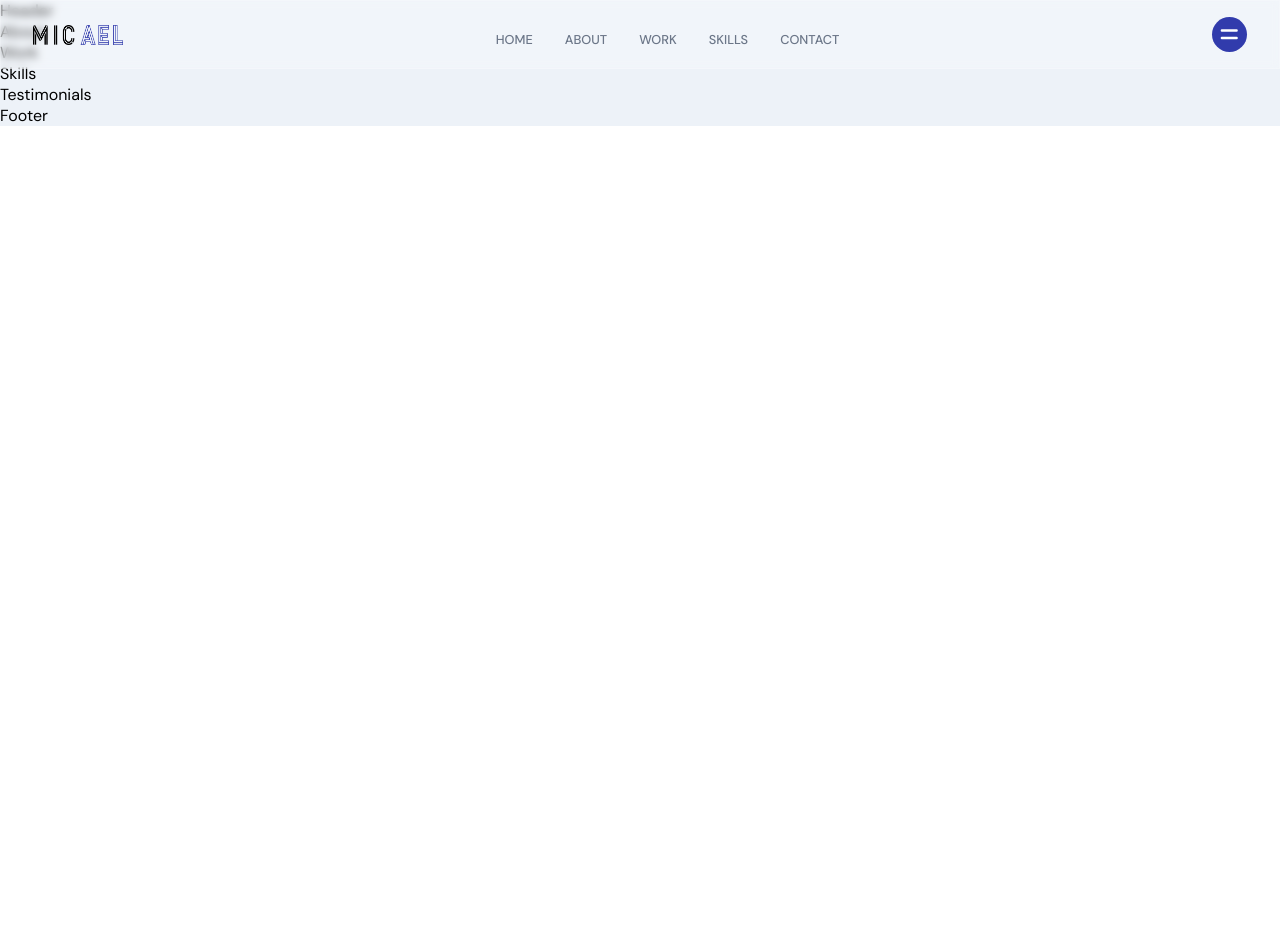
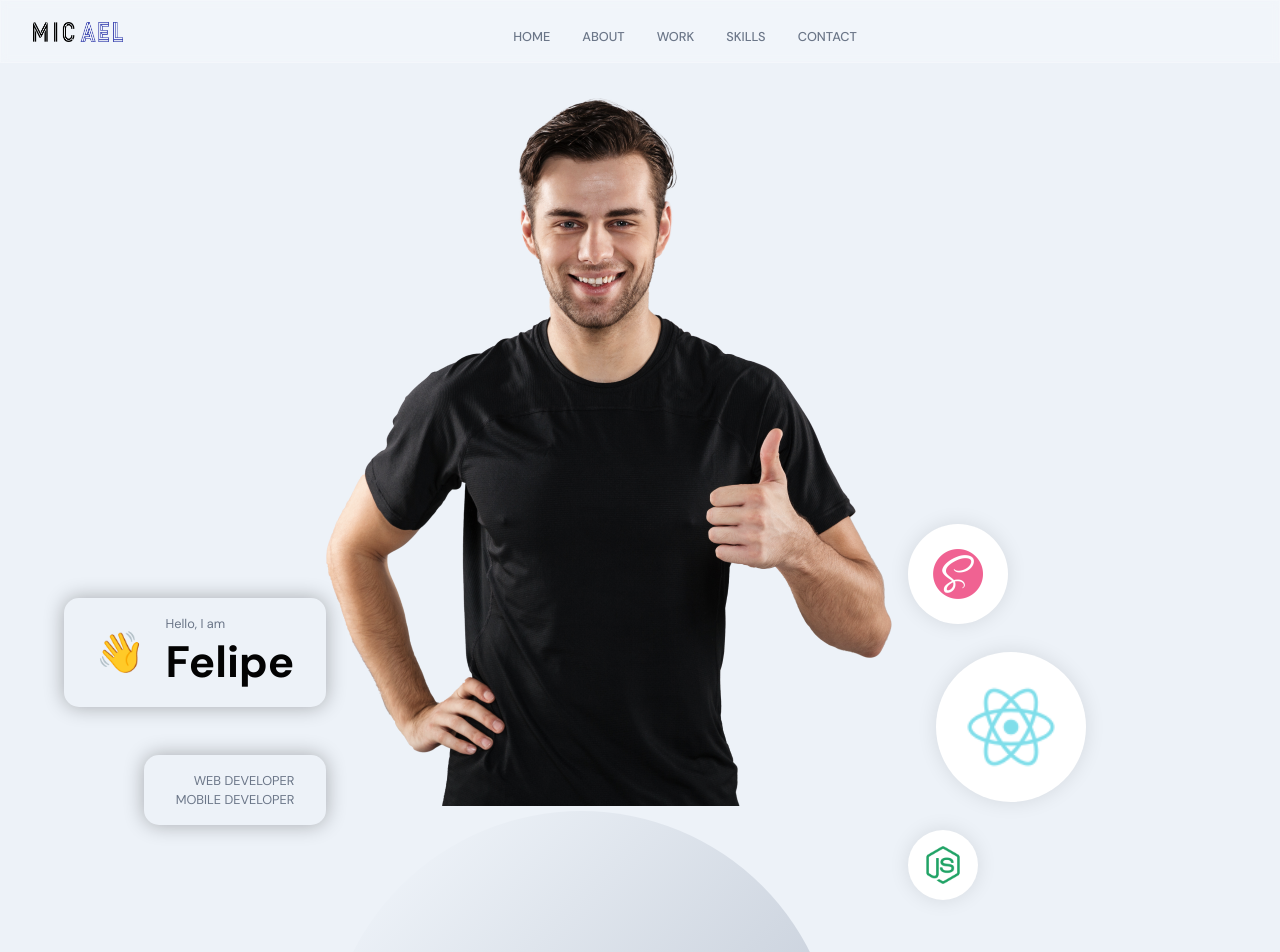
Before and after one commit to FelipeMDantas/Portfolio, a React (Create React App) app in the folder frontend_react/: page / in a window 1280 px wide. Shown: the top 952 px of the page. Before the commit the page ends 800 px from the top, so only its background shows below. Built offline with nearby package versions, Linux system fonts and the light colour scheme.

Commit message:
Header container development.

```diff
--- a/frontend_react/src/components/Navbar/Navbar.scss
+++ b/frontend_react/src/components/Navbar/Navbar.scss
@@ -116,6 +116,39 @@
 
     ul {
       list-style: none;
+      margin: 0;
+      padding: 0;
+      height: 100%;
+      width: 100%;
+      display: flex;
+      justify-content: flex-start;
+      align-items: flex-start;
+      flex-direction: column;
+
+      li {
+        margin: 1rem;
+
+        a {
+          color: var(--gray-color);
+          text-decoration: none;
+          font-size: 1rem;
+          text-transform: uppercase;
+          font-weight: 500;
+          transition: all 0.3 ease-in-out;
+
+          &:hover {
+            color: var(--secondary-color);
+          }
+        }
+      }
+    }
+
+    @media screen and (min-width: 900px) {
+      display: none;
     }
   }
+
+  @media screen and (min-width: 900px) {
+    display: none;
+  }
 }
--- a/frontend_react/src/container/Header/Header.jsx
+++ b/frontend_react/src/container/Header/Header.jsx
@@ -1,8 +1,71 @@
 import React from "react";
 import "./Header.scss";
+import { motion } from "framer-motion";
+import { images } from "../../constants";
+
+const scaleVariants = {
+  whileInView: {
+    scale: [0, 1],
+    opacity: [0, 1],
+    transition: {
+      duration: 1,
+      ease: "easeInOut",
+    },
+  },
+};
 
 const Header = () => {
-  return <div>Header</div>;
+  return (
+    <div id="home" className="app__header app__flex">
+      <motion.div
+        whileInView={{ x: [-100, 0], opacity: [0, 1] }}
+        transition={{ duration: 0.5 }}
+        className="app__header-info"
+      >
+        <div className="app__header-badge">
+          <div className="badge-cmp app__flex">
+            <span>👋</span>
+            <div style={{ marginLeft: 20 }}>
+              <p className="p-text">Hello, I am</p>
+              <h1 className="head-text">Felipe</h1>
+            </div>
+          </div>
+
+          <div className="tag-cmp app__flex">
+            <p className="p-text">Web Developer</p>
+            <p className="p-text">Mobile Developer</p>
+          </div>
+        </div>
+      </motion.div>
+
+      <motion.div
+        whileInView={{ opacity: [0, 1] }}
+        transition={{ duration: 0.5, delayChildren: 0.5 }}
+        className="app__header-img"
+      >
+        <img src={images.profile} alt="profile_bg" />
+        <motion.img
+          whileInView={{ scale: [0, 1] }}
+          transition={{ duration: 1, ease: "easeInOut" }}
+          src={images.circle}
+          alt="profile_circle"
+          className="overlay_circle"
+        />
+      </motion.div>
+
+      <motion.div
+        variants={scaleVariants}
+        whileInView={scaleVariants.whileInView}
+        className="app__header-circles"
+      >
+        {[images.sass, images.react, images.node].map((circle, index) => (
+          <div className="circle-cmp app__flex" key={`circle-${index}`}>
+            <img src={circle} alt="circle" />
+          </div>
+        ))}
+      </motion.div>
+    </div>
+  );
 };
 
 export default Header;
--- a/frontend_react/src/container/Header/Header.scss
+++ b/frontend_react/src/container/Header/Header.scss
@@ -0,0 +1,162 @@
+#home {
+  position: relative;
+  background: url("../../assets/bgIMG.png");
+  background-size: cover;
+  background-repeat: repeat;
+  background-position: center;
+
+  .app__wrapper {
+    padding: 0;
+
+    .copyright {
+      display: none;
+    }
+  }
+}
+
+.app__header {
+  flex: 1;
+  width: 100%;
+  height: 100%;
+  flex-direction: row;
+  padding: 6rem 2rem 0;
+
+  @media screen and (min-width: 2000px) {
+    padding-top: 8rem;
+  }
+
+  @media screen and (max-width: 1200px) {
+    flex-direction: column;
+  }
+
+  @media screen and (max-width: 450px) {
+    padding: 6rem 1rem 2rem;
+  }
+}
+
+.app__header-info {
+  flex: 0.65;
+  display: flex;
+  flex-direction: column;
+  justify-content: flex-start;
+  align-items: flex-start;
+  height: 100%;
+
+  @media screen and (max-width: 2000px) {
+    width: 100%;
+    margin-right: 0rem;
+  }
+}
+
+.app__header-badge {
+  width: 100%;
+  display: flex;
+  justify-content: flex-end;
+  align-items: flex-end;
+  flex-direction: column;
+
+  .badge-cmp,
+  .tag-cmp {
+    padding: 1rem 2rem;
+    border: var(--white-color);
+    border-radius: 15px;
+    flex-direction: row;
+    width: auto;
+    box-shadow: 0 0 20px rgba(0, 0, 0, 0.3);
+  }
+
+  .tag-cmp {
+    flex-direction: column;
+    margin-top: 3rem;
+
+    p {
+      width: 100%;
+      text-transform: uppercase;
+      text-align: right;
+    }
+  }
+
+  span {
+    font-size: 2.5rem;
+
+    @media screen and (min-width: 2000px) {
+      font-size: 5rem;
+    }
+  }
+
+  @media screen and (max-width: 1200px) {
+    justify-content: flex-start;
+    align-items: flex-start;
+  }
+}
+
+.app__header-circles {
+  flex: 0.75;
+  display: flex;
+  flex-direction: column;
+  justify-content: space-evenly;
+  align-items: flex-start;
+  height: 100%;
+  margin-left: 1rem;
+
+  div {
+    width: 100px;
+    height: 100px;
+    border-radius: 50%;
+    background: var(--white-color);
+    box-shadow: 0 0 20px rgba(0, 0, 0, 0.1);
+
+    img {
+      width: 60%;
+      height: 60%;
+    }
+  }
+
+  div:nth-child(1) {
+    width: 100px;
+    height: 100px;
+  }
+
+  div:nth-child(2) {
+    margin: 1.75rem;
+    width: 150px;
+    height: 150px;
+  }
+
+  div:nth-child(3) {
+    width: 70px;
+    height: 70px;
+  }
+
+  @media screen and (min-width: 2000px) {
+    div:nth-child(1) {
+      width: 400px;
+      height: 400px;
+    }
+
+    div:nth-child(2) {
+      width: 170px;
+      height: 170px;
+    }
+
+    div:nth-child(3) {
+      width: 200px;
+      height: 200px;
+    }
+  }
+
+  @media screen and (max-width: 1200px) {
+    width: 100%;
+    flex-direction: row;
+    flex-wrap: wrap;
+    margin-left: 0;
+
+    div {
+      margin: 1rem;
+    }
+  }
+}
+
+.app__header-img {
+  flex: 1;
+}
```
